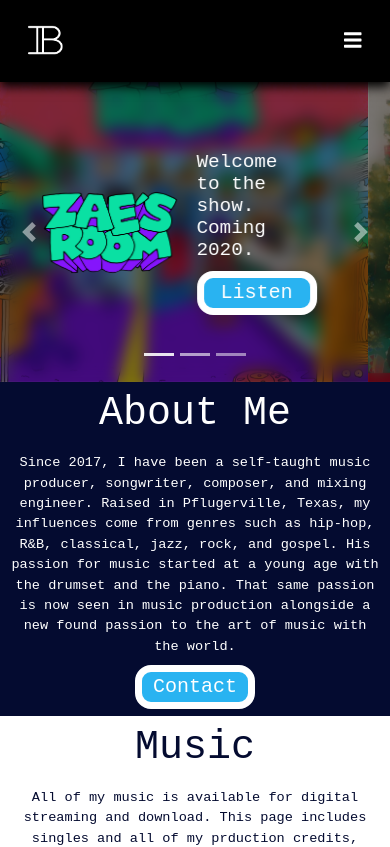
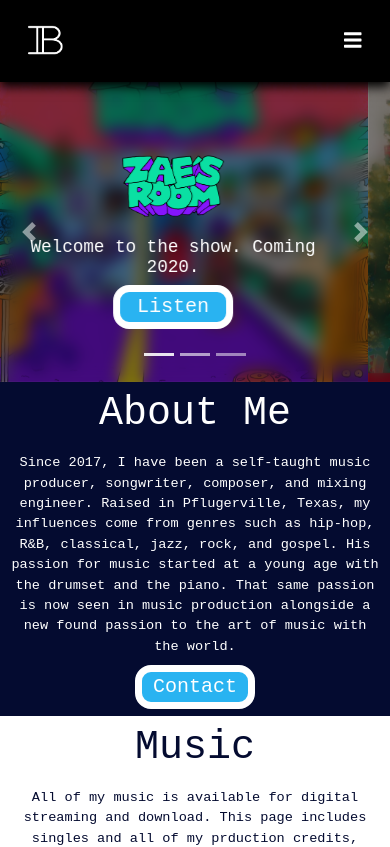
Before and after one commit to isaiah0812/isaiahbullard-website, a React (Create React App) app: page / in a window 390 px wide. Shown: the top 847 px of the page. Built offline with nearby package versions, Linux system fonts and the light colour scheme.

Commit message:
adding mobile carousel design

```diff
--- a/src/pages/home/components/projectCarousel.js
+++ b/src/pages/home/components/projectCarousel.js
@@ -7,7 +7,7 @@ import { carousel } from '../../../constants/carousel';
 export default class ProjectCarousel extends React.Component {
   render() {
     return (
-      <Carousel style={{height: 300}} interval={5000}>
+      <Carousel style={{minHeight: 300}} interval={5000}>
         {carousel.map((entry, index) => (
           <CarouselItem key={index} style={{height: '100%'}}>
             <ProjectCarouselItem
--- a/src/pages/home/components/projectCarouselItem.js
+++ b/src/pages/home/components/projectCarouselItem.js
@@ -5,53 +5,74 @@ import Button from '../../../components/button';
 
 const CarouselSlide = styled(Container)`
   width: 100%;
-  height: 100%;
+  min-height: 300px;
   background: url(${props => props.backdrop}) center;
   background-size: 100%;
   padding: 0px;
 `
 
 const CarouselSlideFade = styled(Container)`
-  display: flex;
   width: 100%;
-  height: 100%;
-  justify-content: center;
-  align-items: center;
+  min-height: 300px;
   backdrop-filter: blur(8px);
   -webkit-backdrop-filter: blur(8px);
   background-color: rgba(0, 0, 0, 0.5);
   padding: 0px;
+  display: flex;
+  justify-content: center;
 `
 
 const CarouselInfo = styled(Container)`
   padding: 0px;
-  height: 75%;
-  width: 70%;
+  width: 100%;
   display: flex;
-  justify-content: space-evenly;
-  align-content: center;
+  justify-content: center;
+  align-items: center;
   color: white;
+  flex-wrap: wrap;
+  align-self: center;
 `
 
 const CarouselImage = styled.img`
   margin: 0;
-  height: 100%;
-  align-self: center;
+  align-self: flex-end;
+  width: 50%;
 
   @media (max-width: 740px) {
-    height: 60%;
+    align-self: center;
+    width: 27.5%;
   }
 `
 
 const CarouselText = styled.h3`
-  padding-bottom: 2%;
-  padding-top: 2%;
+  padding: 2% 0%;
   line-height: normal;
   font-weight: normal;
   font-size: 175%;
+  width: 80%;
+  text-align: left;
 
   @media (max-width: 740px) {
-    font-size: 120%
+    font-size: 110%;
+    text-align: center;
+    padding: 0% 0%;
+  }
+`
+
+const CarouselInfoSection = styled(Container)`
+  width: 40%;
+  height: 100%;
+  display: flex;
+  flex-direction: column;
+  padding: 0;
+  justify-content: center;
+  margin: 0% 5%;
+
+  @media (max-width: 740px) {
+    width: 100%;
+    align-items: center;
+    margin: 0% 2%;
+    height: 50%;
   }
 `
 
@@ -59,15 +80,17 @@ export default class ProjectCarouselItem extends React.Component {
   render() {
     const { backdrop, logo, description, link } = this.props;
     return (
-      <Container fluid style={{padding: 0, height: 300}}>
+      <Container fluid style={{padding: 0, minHeight: 300}}>
         <CarouselSlide fluid backdrop={backdrop}>
           <CarouselSlideFade fluid>
-            <CarouselInfo fluid>
-              <CarouselImage src={logo} />
-              <Container fluid style={{diplay: 'flex', width: '45%', alignSelf: 'center', height: 'auto', margin: 0}}>
+            <CarouselInfo>
+              <CarouselInfoSection>
+                <CarouselImage src={logo} />
+              </CarouselInfoSection>
+              <CarouselInfoSection>
                 <CarouselText>{description}</CarouselText>
                 <Button text={'Listen'} href={link} />
-              </Container>
+              </CarouselInfoSection>
             </CarouselInfo>
           </CarouselSlideFade>
         </CarouselSlide>
--- a/src/pages/projects/projectPage.js
+++ b/src/pages/projects/projectPage.js
@@ -129,8 +129,8 @@ export default class ProjectPage extends React.Component {
             <Container fluid style={{width: '100%', padding: '4%', top: '7.5%'}}>
               <ProjectPageSecondaryTitle>{this.album.title}</ProjectPageSecondaryTitle>
               <ProjectPageInfoParagraph>
-                {this.state.description.split('\n').map(pg => {
-                  return pg.length > 0 ? (<p>{pg}</p>) : "";
+                {this.state.description.split('\n').map((pg, index) => {
+                  return pg.length > 0 ? (<p key={index}>{pg}</p>) : "";
                 })}
               </ProjectPageInfoParagraph>
               <Container fluid style={{padding: 0, display: 'flex', flexWrap: 'wrap'}}>
```
